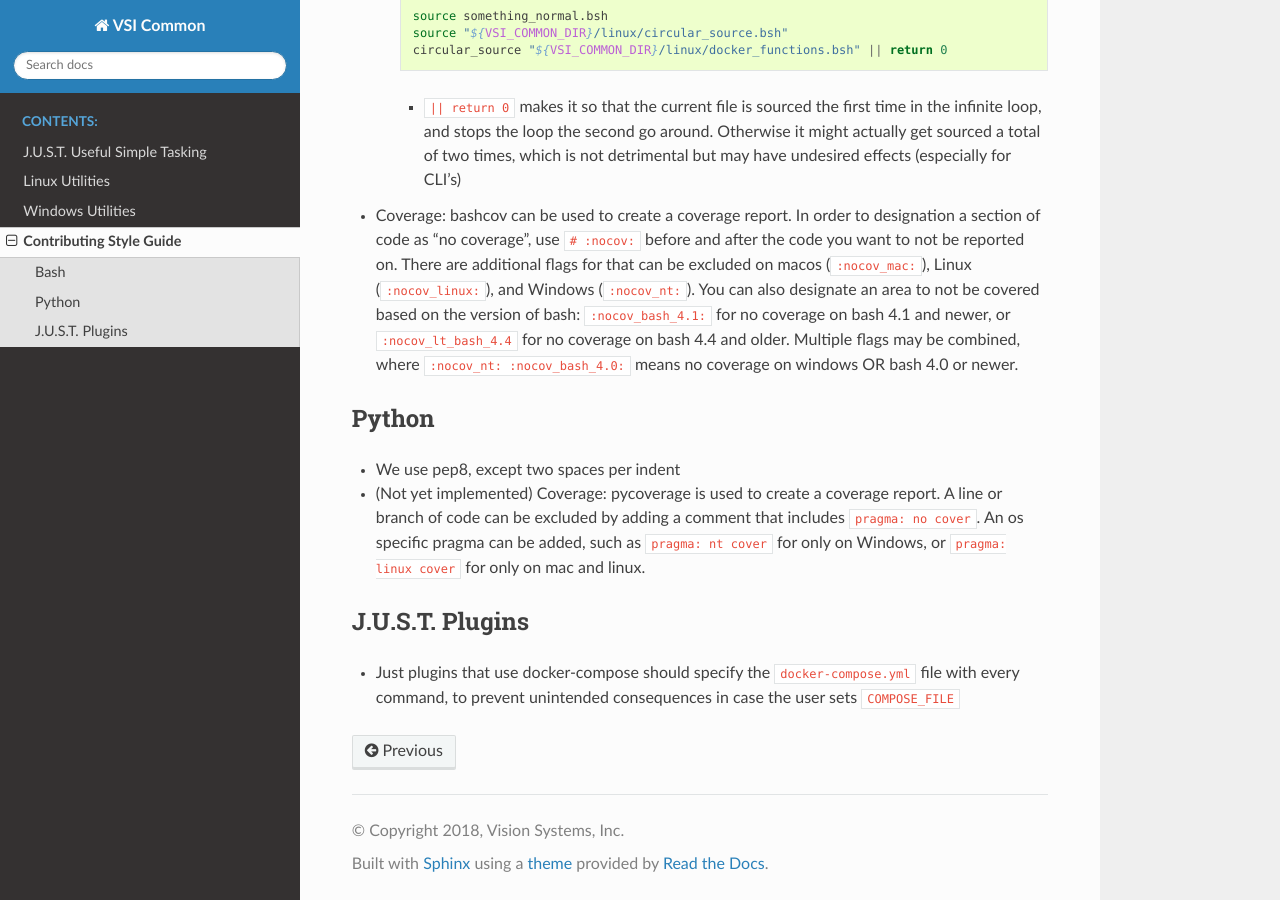
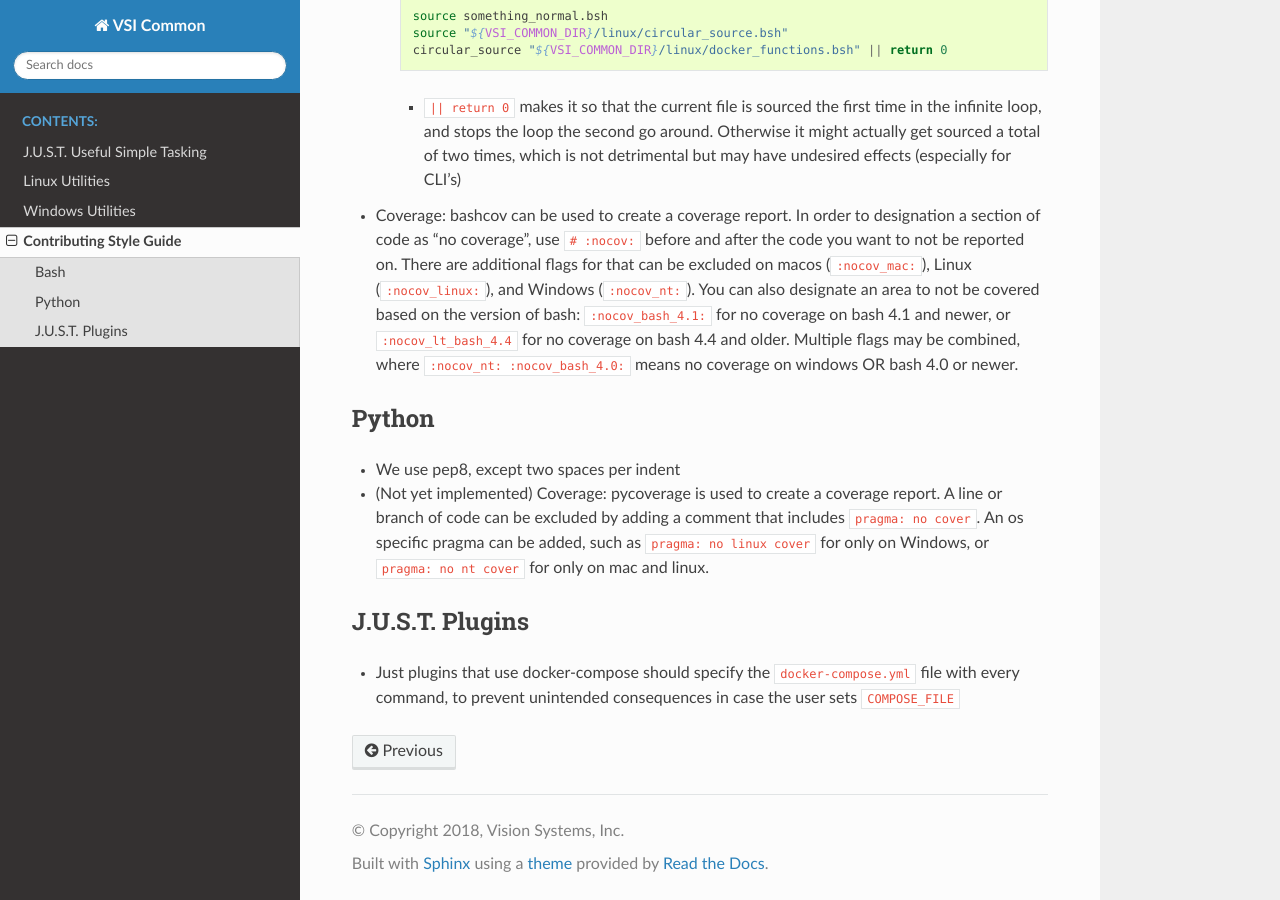
Before and after one commit to VisionSystemsInc/vsi_common, a Sphinx documentation site: the page built from docs/style.rst, in a window 1280 px wide and 900 px high, scrolled down 2234 px. Built offline with Sphinx 7.4.7 and the Read the Docs theme 2.0.0, drawn with Linux system fonts in a browser that asks for light colours; pages that are not in the unit, such as notebooks, are missing from menus.

Commit message:
Make style consistent
Signed-off-by: Andy Neff <andy@visionsystemsinc.com>

```diff
--- a/docs/style.rst
+++ b/docs/style.rst
@@ -122,7 +122,7 @@ Python
 ------
 
 * We use pep8, except two spaces per indent
-* (Not yet implemented) Coverage: pycoverage is used to create a coverage report. A line or branch of code can be excluded by adding a comment that includes ``pragma: no cover``. An os specific pragma can be added, such as ``pragma: nt cover`` for only on Windows, or ``pragma: linux cover`` for only on mac and linux.
+* (Not yet implemented) Coverage: pycoverage is used to create a coverage report. A line or branch of code can be excluded by adding a comment that includes ``pragma: no cover``. An os specific pragma can be added, such as ``pragma: no linux cover`` for only on Windows, or ``pragma: no nt cover`` for only on mac and linux.
 
 J.U.S.T. Plugins
 ----------------
```
